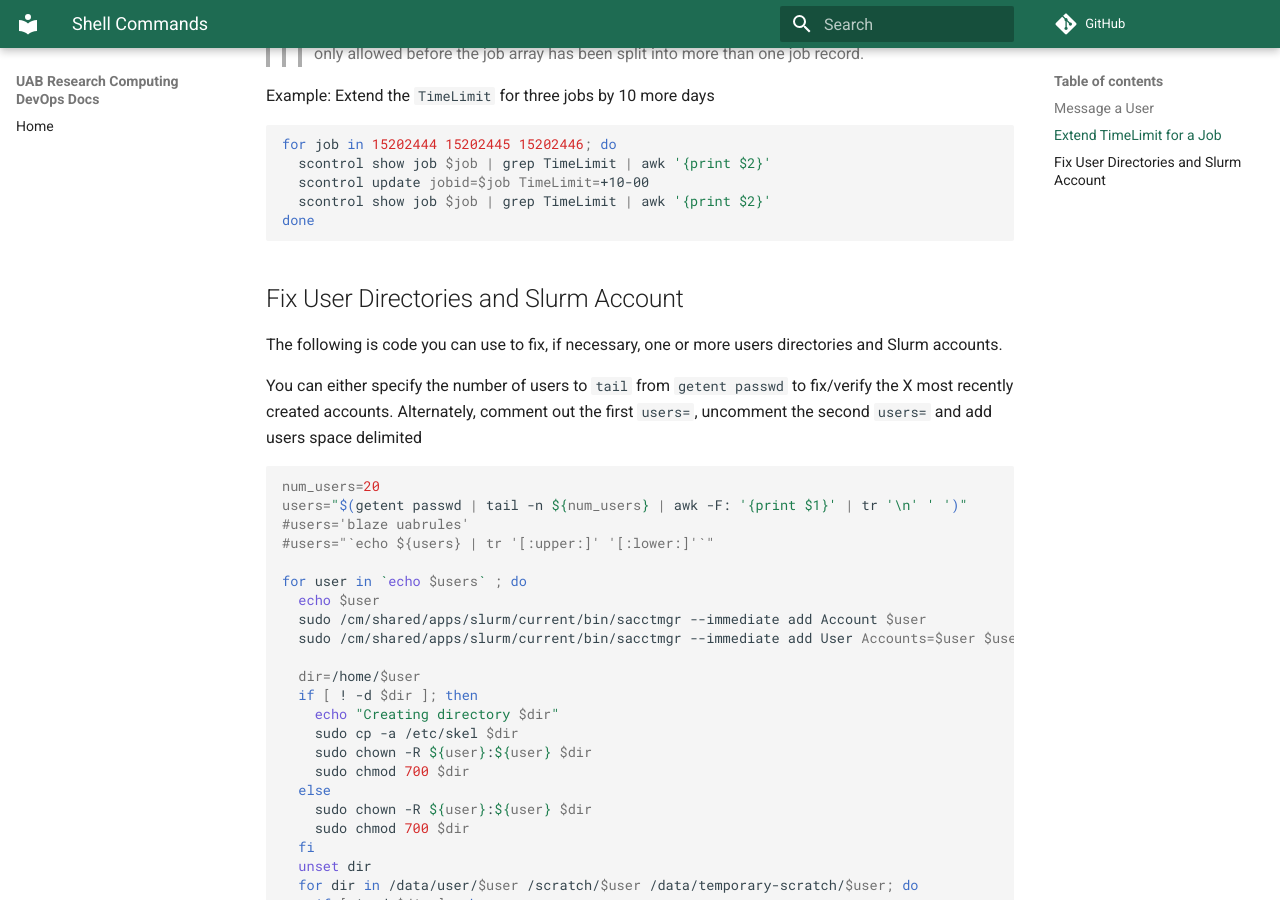
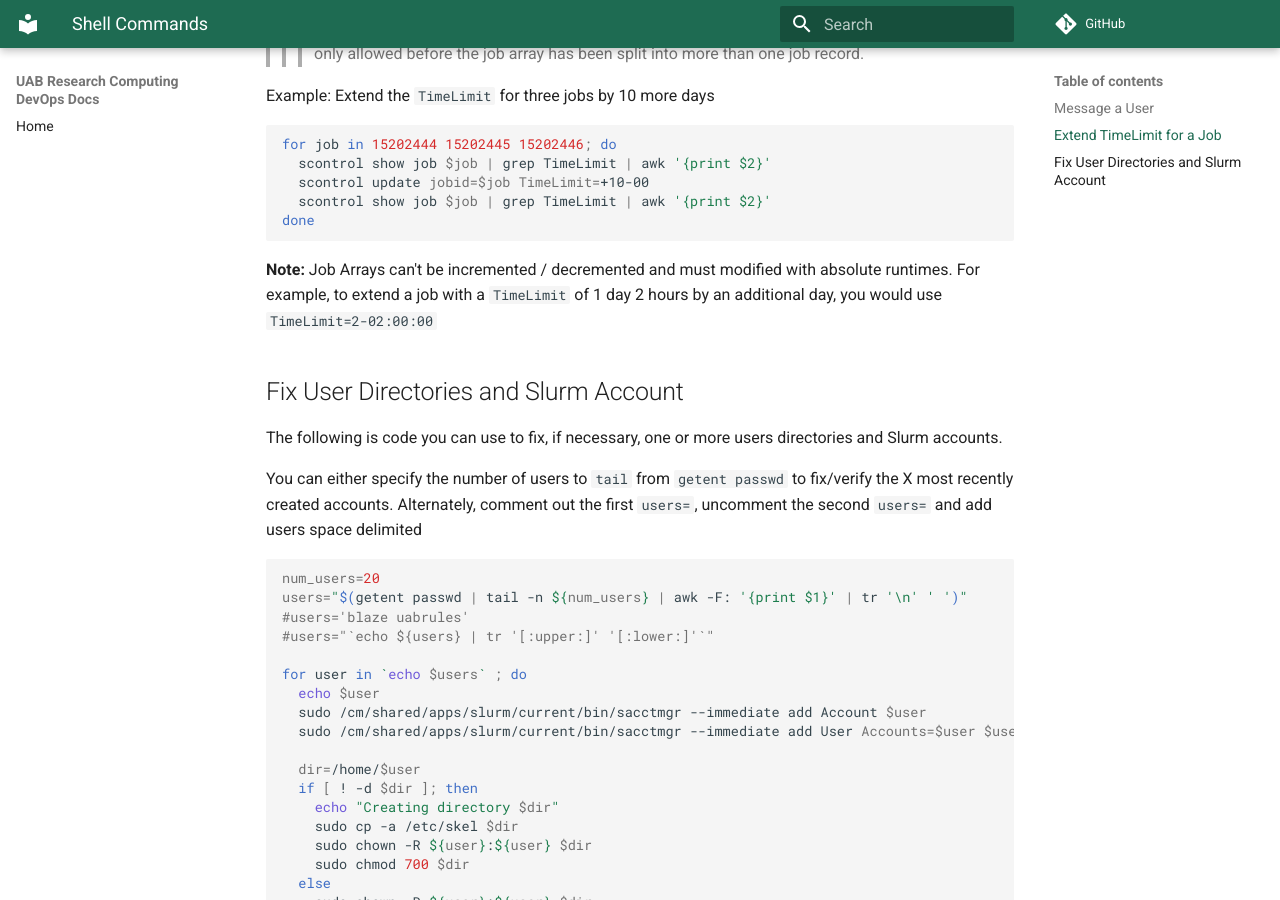
Before and after one commit to uabrc/devops-docs, an MkDocs documentation site: the page built from docs/cheaha/shell_commands.md, in a window 1280 px wide and 900 px high, scrolled down 774 px. Built offline with MkDocs 1.6.1 and Material for MkDocs 9.7.7, drawn with Linux system fonts in a browser that asks for light colours; comment, search, counter and statistics services are not loaded.

Commit message:
Added note about extending time for array jobs
Added a note about extending TimeLimit for array jobs to address the following `scontrol` message

scontrol: error: TimeLimit increment/decrement not supported for job arrays

````diff
--- a/docs/cheaha/shell_commands.md
+++ b/docs/cheaha/shell_commands.md
@@ -33,6 +33,7 @@ for job in 15202444 15202445 15202446; do
   scontrol show job $job | grep TimeLimit | awk '{print $2}'
 done
 ```
+**Note:** Job Arrays can't be incremented / decremented and must modified with absolute runtimes. For example, to extend a job with a `TimeLimit` of 1 day 2 hours by an additional day, you would use `TimeLimit=2-02:00:00`
 
 ## Fix User Directories and Slurm Account
 
````
